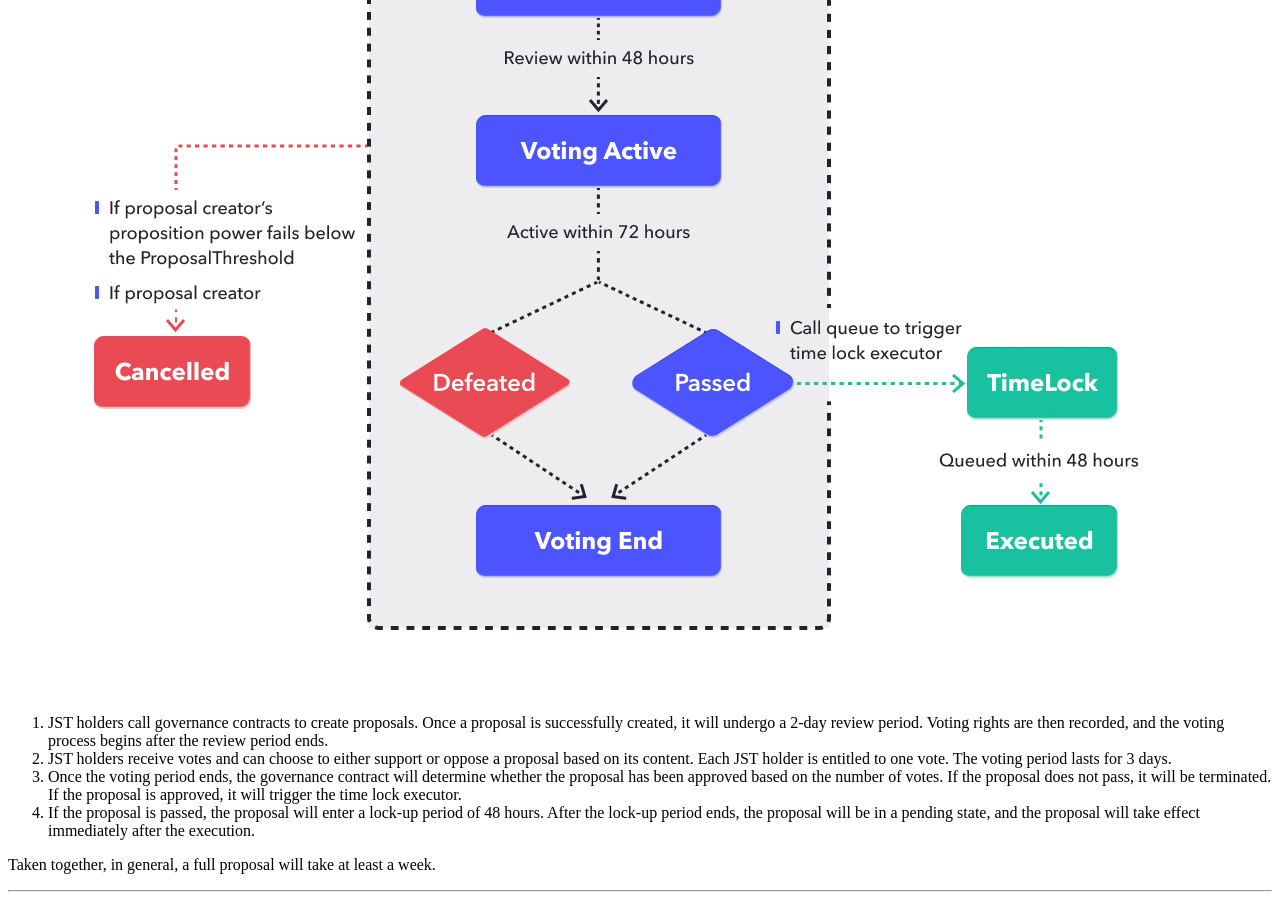
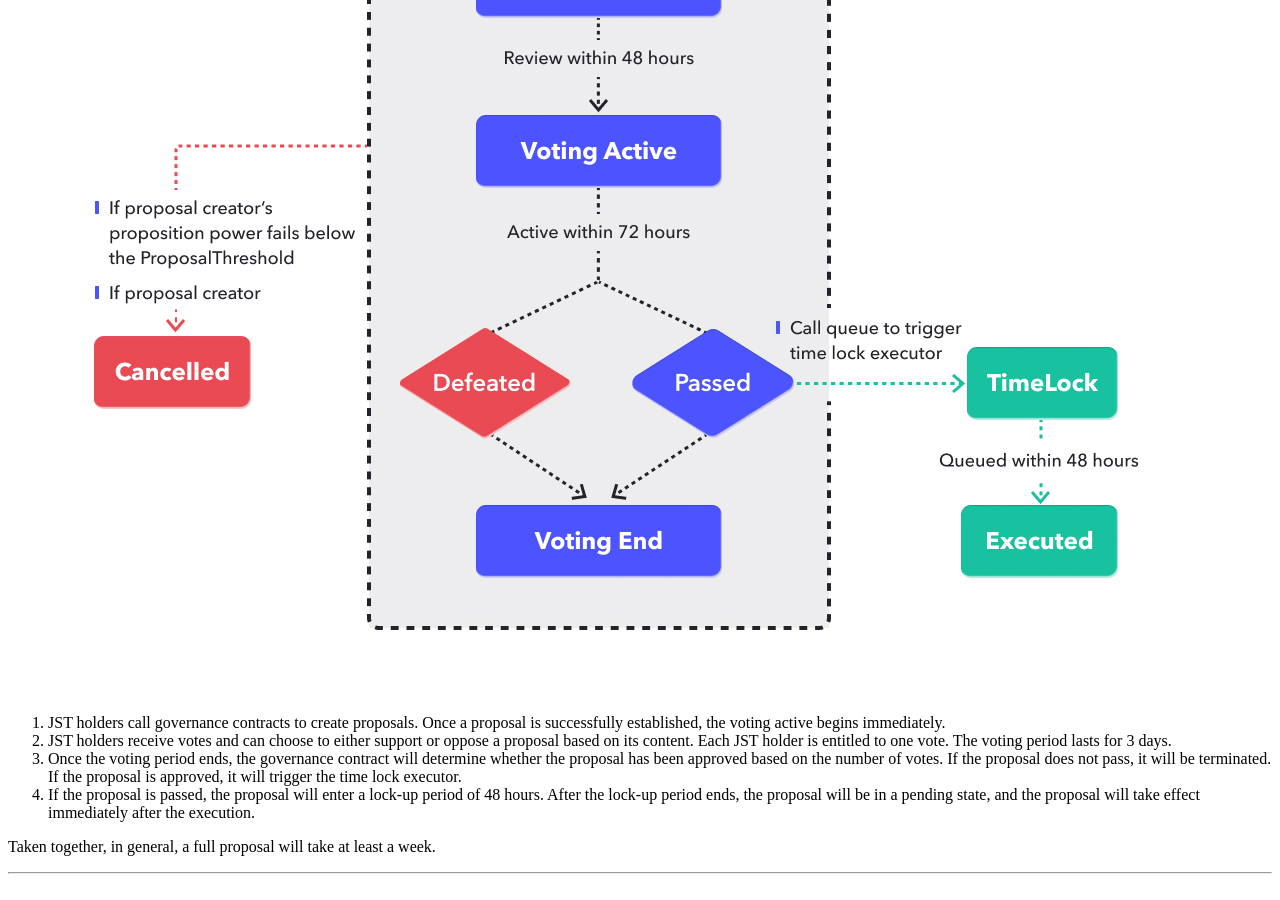
Before and after one commit to justlend/justlend-docs, an MkDocs documentation site: the page built from docs/governance/jips.md, in a window 1280 px wide and 900 px high, scrolled down 8226 px. Built offline with MkDocs 1.6.1 and Material for MkDocs 9.7.7, drawn with Linux system fonts in a browser that asks for light colours.

Commit message:
Update proposal process description

```diff
--- a/docs/governance/jips.md
+++ b/docs/governance/jips.md
@@ -16,7 +16,7 @@ JST tokens enable holders to collectively act as managers of the protocol, enabl
 
 ![proposal process](https://raw.githubusercontent.com/justlend/justlend-docs/main/images/proposal.png)
 
-1. JST holders call governance contracts to create proposals. Once a proposal is successfully created, it will undergo a 2-day review period. Voting rights are then recorded, and the voting process begins after the review period ends.
+1. JST holders call governance contracts to create proposals. Once a proposal is successfully established, the voting active begins immediately.
 2. JST holders receive votes and can choose to either support or oppose a proposal based on its content. Each JST holder is entitled to one vote. The voting period lasts for 3 days.
 3. Once the voting period ends, the governance contract will determine whether the proposal has been approved based on the number of votes. If the proposal does not pass, it will be terminated. If the proposal is approved, it will trigger the time lock executor.
 4. If the proposal is passed, the proposal will enter a lock-up period of 48 hours. After the lock-up period ends, the proposal will be in a pending state, and the proposal will take effect immediately after the execution.
```
